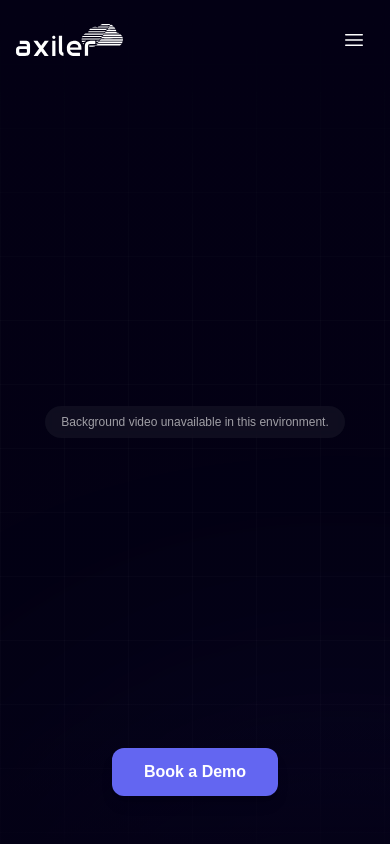
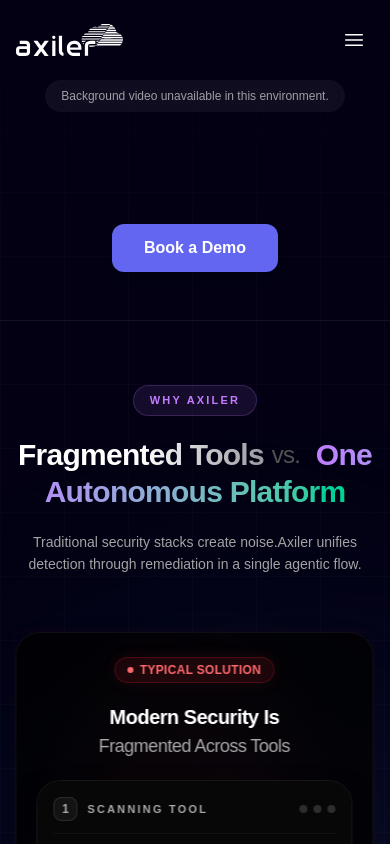
Before and after one commit to dev-mdshahid/axiler, a Next.js app: page / in a window 390 px wide. Shown: the top 844 px of the page. Built offline with nearby package versions, Linux system fonts and the light colour scheme; a web font is replaced by a local one.

Commit message:
feat: update hero section mobile view

```diff
--- a/components/sections/home/Hero.tsx
+++ b/components/sections/home/Hero.tsx
@@ -29,16 +29,15 @@
     <section
       id="hero"
       aria-label="Hero section"
-      className="relative flex min-h-dvh w-full flex-col items-center justify-end overflow-hidden bg-transparent"
+      className="relative flex w-full flex-col items-center md:min-h-dvh md:justify-end overflow-hidden bg-transparent"
     >
       {/* ── Background Video ──────────────────────────────── */}
       {/*
-        Mobile: object-contain keeps the full video visible (no cropping).
-        The dark background fills the remaining space seamlessly.
-        Desktop (md+): object-cover for full-bleed cinematic effect.
+        Mobile: relative positioning, object-contain
+        Desktop (md+): absolute inset-0, object-cover for full-bleed cinematic effect.
       */}
       {!hasVideoError && (
-        <>
+        <div className="relative w-full aspect-video md:absolute md:inset-0 md:aspect-auto z-0 mt-20 md:mt-0">
           <video
             ref={videoRef}
             autoPlay
@@ -46,7 +45,7 @@
             loop
             playsInline
             preload="metadata"
-            className={`absolute inset-0 size-full scale-150 object-contain transition-opacity duration-1000 motion-reduce:transition-none sm:scale-130 md:scale-100 md:object-cover ${
+            className={`absolute inset-0 size-full object-contain transition-opacity duration-1000 motion-reduce:transition-none md:scale-100 md:object-cover ${
               isVideoLoaded ? "opacity-100" : "opacity-0"
             }`}
             aria-hidden="true"
@@ -71,11 +70,11 @@
               <div className="h-10 w-10 animate-spin rounded-full border-2 border-white/20 border-t-white/80" />
             </div>
           )}
-        </>
+        </div>
       )}
 
       {hasVideoError && (
-        <div className="pointer-events-none absolute inset-0 flex items-center justify-center bg-transparent">
+        <div className="relative md:absolute inset-0 flex items-center justify-center bg-transparent py-20 md:py-0">
           <p className="rounded-full bg-white/5 px-4 py-2 text-xs font-medium text-white/60 backdrop-blur">
             Background video unavailable in this environment.
           </p>
@@ -85,17 +84,17 @@
       {/* ── Gradient Overlays ─────────────────────────────── */}
       {/* Top fade for navbar readability */}
       <div
-        className="pointer-events-none absolute inset-x-0 top-0 h-32 bg-gradient-to-b from-background/80 to-transparent"
+        className="pointer-events-none hidden md:block absolute inset-x-0 top-0 h-32 bg-gradient-to-b from-background/80 to-transparent z-0"
         aria-hidden="true"
       />
       {/* Bottom fade for CTA readability */}
       <div
-        className="pointer-events-none absolute inset-x-0 bottom-0 h-40 bg-gradient-to-t from-background/70 to-transparent"
+        className="pointer-events-none hidden md:block absolute inset-x-0 bottom-0 h-40 bg-gradient-to-t from-background/70 to-transparent z-0"
         aria-hidden="true"
       />
 
       {/* ── CTA Content ────────────────────────────────────── */}
-      <div className="relative z-10 flex flex-col items-center px-4 pb-12 sm:pb-16 md:pb-20 lg:pb-24">
+      <div className="relative z-10 flex flex-col items-center px-4 pb-12 pt-8 sm:pb-16 md:pt-0 md:pb-20 lg:pb-24">
         <Link
           href="#demo"
           className="inline-flex h-12 items-center justify-center rounded-lg bg-brand-primary px-8 text-base font-semibold text-white shadow-lg transition-all duration-300 hover:bg-brand-primary-dark hover:shadow-xl active:scale-95 motion-reduce:transition-none sm:h-14 sm:px-10 sm:text-lg"
```
